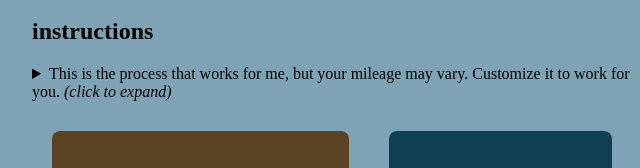
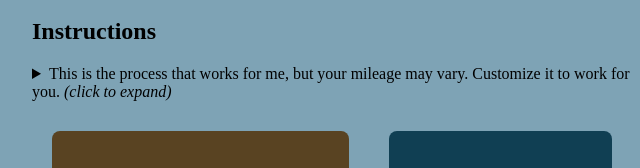
Before and after one commit to amarwh/amarwh.github.io, a plain HTML site: page index.html in a window 1280 px wide. Shown: the part 197-365 px from the top of the page, 308-948 px from the left. Drawn offline with Linux system fonts and the light colour scheme.

Commit message:
updating html

```diff
--- a/index.html
+++ b/index.html
@@ -40,7 +40,7 @@ low priority:
 	</h4>
 	<!-- todo is that right semantically? want it to be a subtitle. also want it small text, but could do w/ css -->
 
-	<h2>instructions</h2>
+	<h2>Instructions</h2>
 
 	 <!-- todo tmp open to work on editing,
 	  maybe also leave open for a week or so in order to help keep this a habit
```
